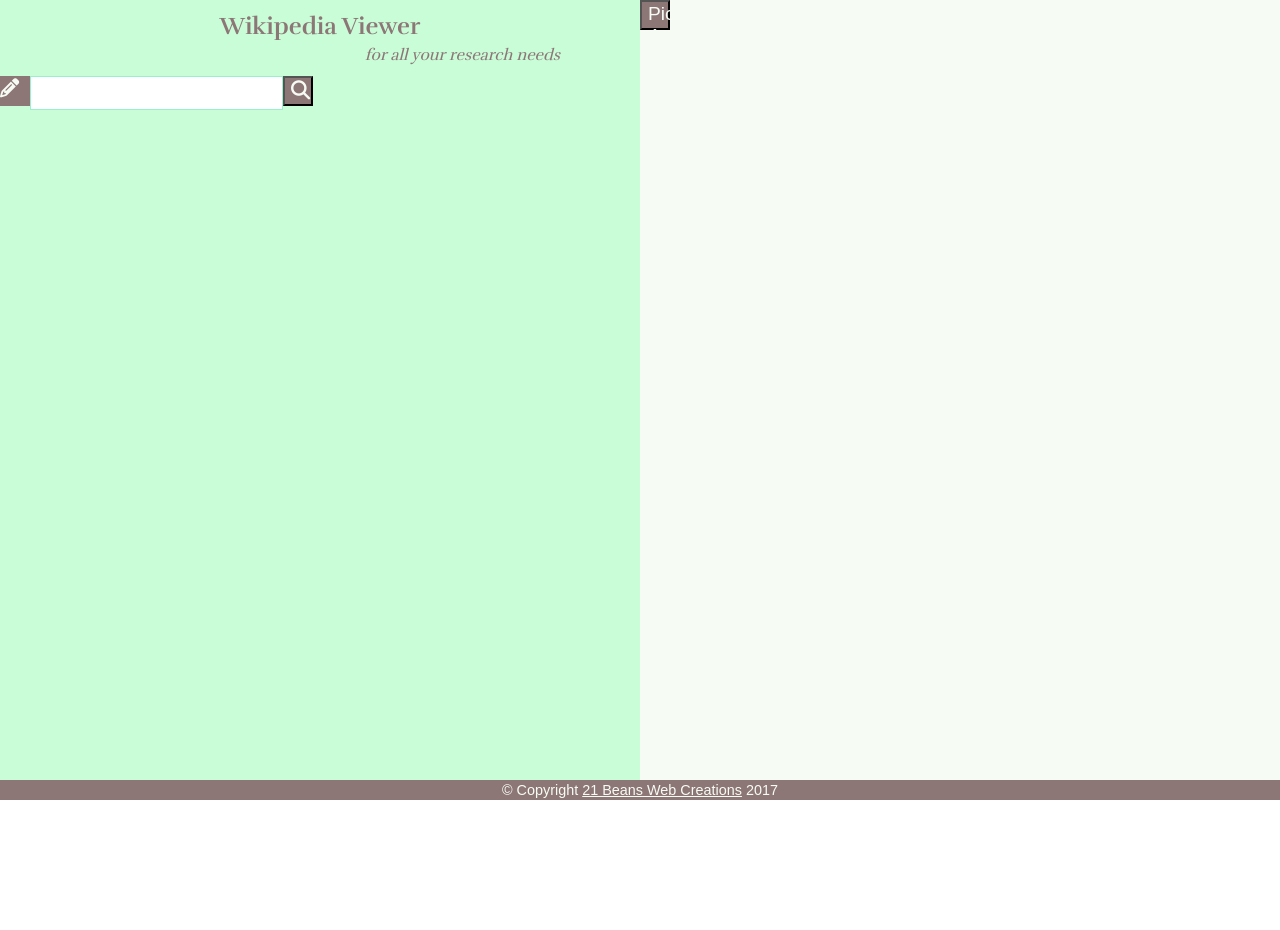
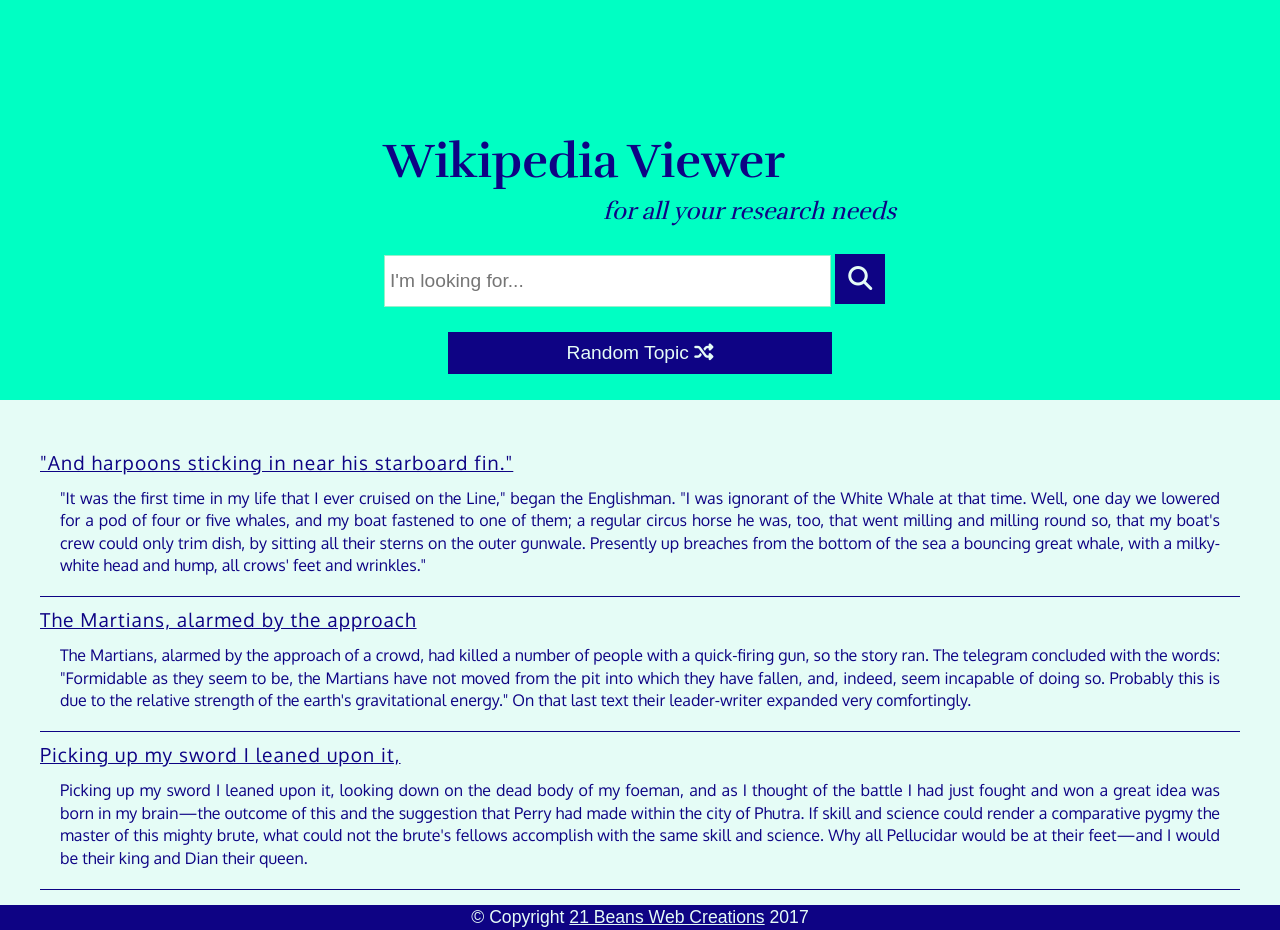
Before and after one commit to shellyduggal/wiki_fcc, a plain HTML site: page index.html in a window 1280 px wide. Before the commit the page ends 800 px from the top, so only its background shows below. Drawn offline with nearby package versions, Linux system fonts and the light colour scheme.

Commit message:
Add API Call: Random

```diff
--- a/app.js
+++ b/app.js
@@ -0,0 +1,11 @@
+console.log("hello");
+
+function getRandom() {
+	$.ajax({
+		url: "https://en.wikipedia.org/w/api.php?action=query&list=random",
+		dataType: "json",
+		success: function(data) {
+			console.log(data);
+		}
+	}); //close ajax
+}
--- a/index.html
+++ b/index.html
@@ -28,18 +28,34 @@
 				<h1>Wikipedia Viewer</h1>
 				<h2>for all your research needs</h2>
 			</div>
-			<div id="searchForm" class="grouping">
-				<label><i class="fa fa-pencil"></i></label>
-				<input type="text" name="searchInput">
-				<button type="submit"><i class="fa fa-search"></i></button>
-			</div>
+			<form id="searchForm" class="grouping">
+				<input type="text" name="searchInput" placeholder="I'm looking for...">
+				<button type="submit" class="search"><i class="fa fa-search"></i></button>
+			</form>
+			<button id="random" onclick="getRandom();">Random Topic <i class="fa fa-random"></i></button>
 		</div>
 		<div class="right">
-			<div class="random">
-				<button id="random">Pick A Subject For Me<i class="fa fa-random"></i></button>
-			</div>
 			<div id="listings">
+				<div class="article">
+					<h3>"And harpoons sticking in near his starboard fin."</h3>
+				</div>
+				<div class="summary">
+					<p>"It was the first time in my life that I ever cruised on the Line," began the Englishman. "I was ignorant of the White Whale at that time. Well, one day we lowered for a pod of four or five whales, and my boat fastened to one of them; a regular circus horse he was, too, that went milling and milling round so, that my boat's crew could only trim dish, by sitting all their sterns on the outer gunwale. Presently up breaches from the bottom of the sea a bouncing great whale, with a milky-white head and hump, all crows' feet and wrinkles."</p>
+				</div>
 
+				<div class="article">
+					<h3>The Martians, alarmed by the approach</h3>
+				</div>
+				<div class="summary">
+					<p>The Martians, alarmed by the approach of a crowd, had killed a number of people with a quick-firing gun, so the story ran.  The telegram concluded with the words: "Formidable as they seem to be, the Martians have not moved from the pit into which they have fallen, and, indeed, seem incapable of doing so.  Probably this is due to the relative strength of the earth's gravitational energy."  On that last text their leader-writer expanded very comfortingly.</p>
+				</div>
+
+				<div class="article">
+					<h3>Picking up my sword I leaned upon it,</h3>
+				</div>
+				<div class="summary">
+					<p>Picking up my sword I leaned upon it, looking down on the dead body of my foeman, and as I thought of the battle I had just fought and won a great idea was born in my brain&mdash;the outcome of this and the suggestion that Perry had made within the city of Phutra.  If skill and science could render a comparative pygmy the master of this mighty brute, what could not the brute's fellows accomplish with the same skill and science.  Why all Pellucidar would be at their feet&mdash;and I would be their king and Dian their queen.</p>
+				</div>
 			</div>
 		</div>
 	</div>
--- a/styles.css
+++ b/styles.css
@@ -21,7 +21,9 @@
 body {
 	line-height: 1.4;
 	font-family:Arial, Helvetica, sans-serif;
+	color: #0e0384; /*navyblue*/
 }
+
 ol, ul {
 	list-style: none;
 }
@@ -53,7 +55,7 @@
 }
 
 .highlight {
-	color: #8C7676; /*brown*/
+	color: #0e0384; /*navyblue*/
 	font-family: 'Rufina', serif;
 }
 
@@ -67,40 +69,40 @@
 .flex {
 	display: flex;
 	flex-flow: row wrap;
-	min-height: 100vh;
+	margin: 0 auto;
 	overflow-y: scroll;
-	margin: 0 auto;
 }
 
 .left {
-	flex-basis: 50%;
-	background-color: #C9FDD7; /*mint*/
-	color: #8C7676; /*brown*/
+	flex-basis: 100%;
+	min-height: 50vh;
+	background-color: #00ffc3; /*mint*/
+	color: #0e0384; /*navyblue*/
 	font-family: 'Rufina', serif;
 }
 
 .title {
-	margin: 0 auto;
-	padding: 10px;
-	max-width: 75%;
-	color: #8C7676; /*brown*/
+	color: #0e0384; /*navyblue*/
+	width: 40%;
+	margin: 10% auto 0 auto;
+
 }
 
 h1 {
-	text-align: center;
-	font-size: 1.5em;
+	text-align: left;
+	font-size: 3em;
 	font-weight: 700;
 }
 
 h2 {
+	font-size: 1.5em;
 	text-align: right;
 	font-style: italic;
 }
 
 .right {
-	flex-basis: 50%;
-	background-color: #f6fcf4; /*cream*/
-	color: #8C7676; /*brown*/
+	flex-basis: 100%;
+	background-color: #e5fcf6; /*white-ish*/
 	font-family: 'Oxygen', sans-serif;
 }
 
@@ -109,48 +111,92 @@
 	height: auto;
 	position: absolute;
 	bottom: 0;
-	background-color: #8C7676; /*brown*/
-	color: #f6fcf4; /*cream*/
+	background-color: #0e0384; /*navyblue*/
+	color: #e5fcf6; /*white-ish*/
 }
 
 .copy {
 	text-align: center;
-	font-size: 0.9em;
+	font-size: 1.1em;
 }
 
+#listings {
+	margin: 0 auto;
+	padding: 40px;
+}
+
+.article {
+	margin: 10px 0;
+	letter-spacing: 1.1px;
+	text-decoration: underline;
+	font-size: 1.2em;
+}
+
+.summary {
+	border-bottom: 1px solid #0e0384; /*navyblue*/
+	padding: 0 20px 20px 20px;
+	text-align: justify;
+}
 
 /***********/
 /** FORM  **/
 /***********/
 
 #searchForm {
+	width: 40%;
 	display: block;
-	margin: 0 auto;
+	margin: 25px auto;
 }
 
 label,
-button {
+.search {
 	display: inline-block;
-	float: left;
-	height: 30px;
-	width: 30px;
+	height: 50px;
+	width: 50px;
 	margin: 0;
+	font-size: 1.5em;
+	background-color: #0e0384; /*navyblue*/
+	color: #e5fcf6; /*white-ish*/
+	outline: none;
+	border: none;
+}
+
+#random {
+	display: block;
+	width: 30%;
+	margin: 0 auto;
+	padding: 10px;
 	font-size: 1.2em;
-	background-color: #8C7676; /*brown*/
-	color: #f6fcf4; /*cream*/
+	background-color: #0e0384; /*navyblue*/
+	color: #e5fcf6; /*white-ish*/
+	outline: none;
+	border: none;
 }
 
 input {
 	display: inline-block;
-	float: left;
-	height: 30px;
+	height: 40px;
+	width: 85%;
+	padding: 5px;
 	margin: 0;
 	font-size: 1.2em;
 	border: 1px solid #99F0CA; /*green*/
-	color: #8C7676; /*brown*/
+	color: #0e0384; /*navyblue*/
 }
 
 
 /********************/
 /** MEDIA QUERIES  **/
 /********************/
+
+/*@media screen and (min-height: 750px) {
+	.flex {
+		min-height: 75vh;
+	}
+}
+
+@media screen and (min-width:900px) {
+	.left, .right {
+		flex-basis: 50%;
+	}
+}*/
```
